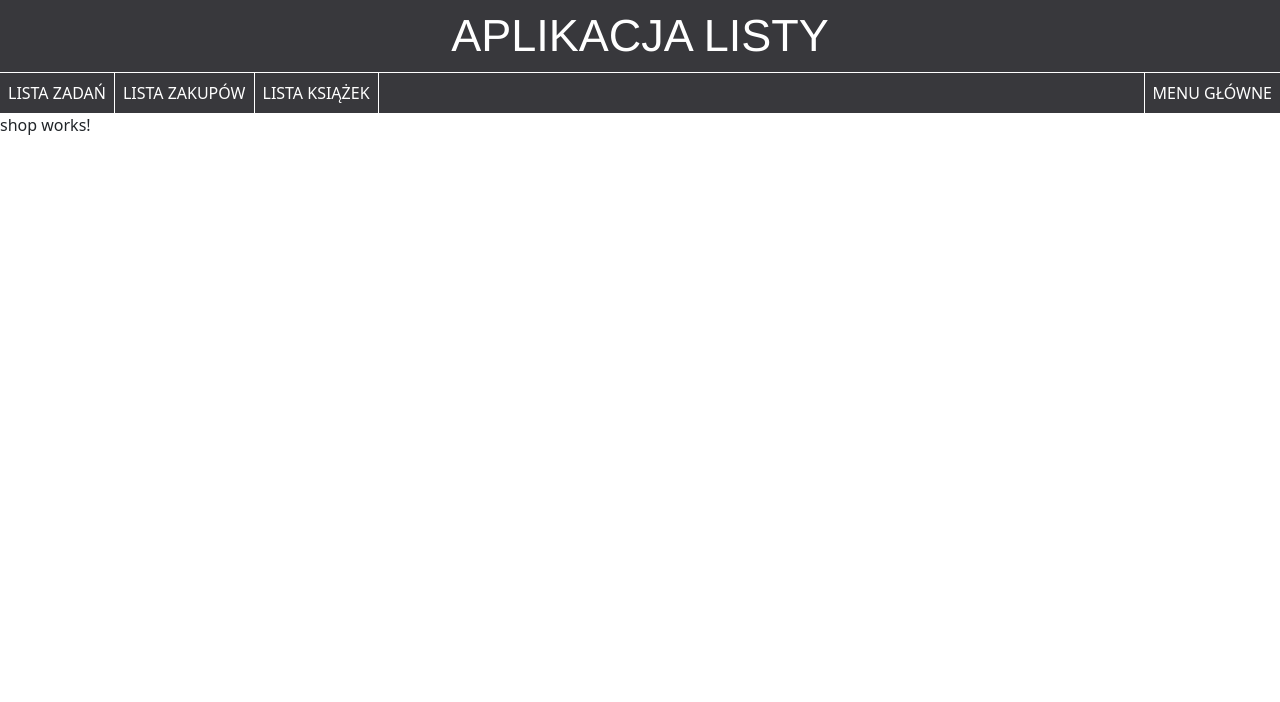
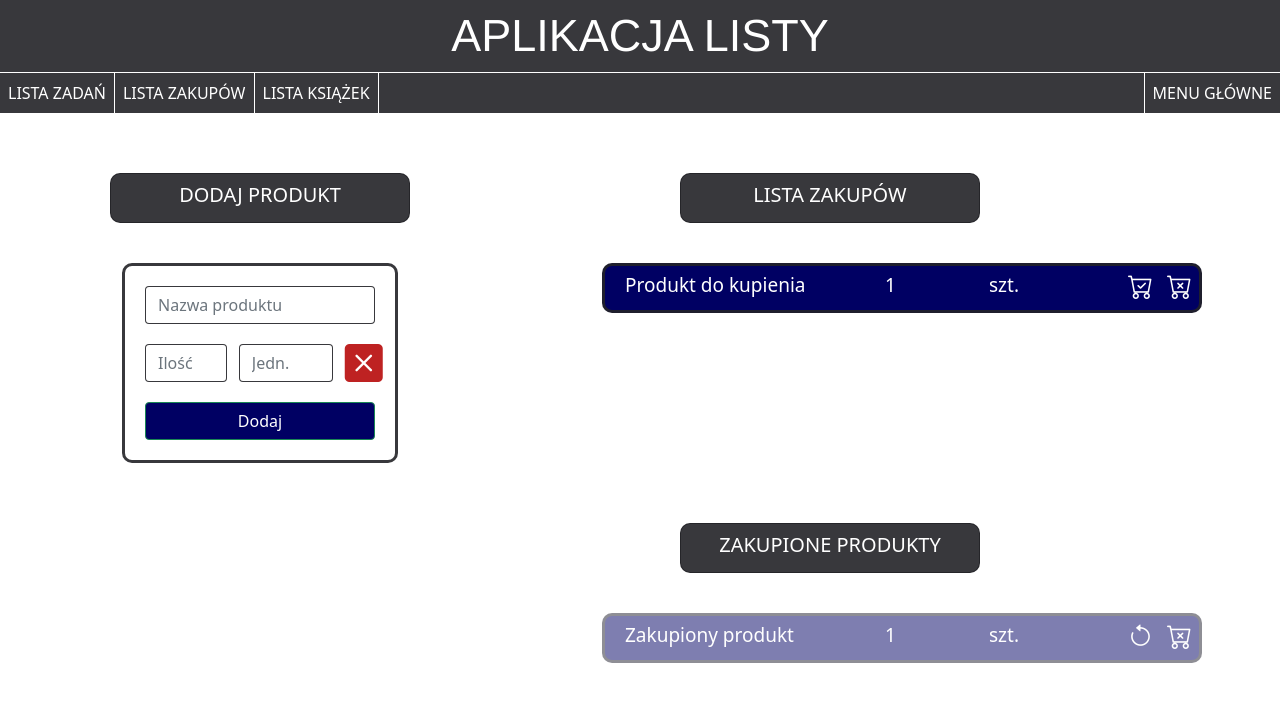
Before and after one commit to mkozien/toDoList, an Angular app: page /shopping-list in a window 1280 px wide. Shown: the top 702 px of the page. Built offline with nearby package versions, Linux system fonts and the light colour scheme.

Commit message:
shop styling in progress

```diff
--- a/src/app/main-page/main-page.component.css
+++ b/src/app/main-page/main-page.component.css
@@ -20,8 +20,8 @@
 }
 
 #shop {
-  background-color: #be2222;
-  border: 1px solid #be2222;
+  background-color: #000063;
+  border: 1px solid #000063;
 }
 
 #books {
--- a/src/app/navbar/navbar.component.css
+++ b/src/app/navbar/navbar.component.css
@@ -25,7 +25,7 @@
 }
 
 #nav-shop:hover {
-    background-color: #be2222;
+    background-color: #000063;
     border: 2px solid white;
     cursor: pointer;
 }
@@ -37,7 +37,7 @@
 }
 
 #nav-main:hover {
-    background-color: #000063;
+    background-color: #be2222;
     border: 2px solid white;
     cursor: pointer;
 }
--- a/src/app/shop/shop.component.css
+++ b/src/app/shop/shop.component.css
@@ -0,0 +1,149 @@
+#top-row,
+#bottom-row {
+  position: relative;
+  top: 40px;
+}
+
+.item-title {
+  height: 50px;
+  width: 300px;
+  line-height: 42px;
+  background-color: rgba(35, 35, 39, 0.9);
+  border: 1px solid rgba(35, 35, 39, 0.9);
+  border-radius: 10px;
+  text-align: center;
+  margin: 20px auto 40px;
+}
+
+.item-title-text {
+  font-size: 20px;
+  color: white;
+}
+
+.add-item-form {
+  margin: 40px;
+  padding: 20px;
+  border: 3px solid rgba(35, 35, 39, 0.9);
+  border-radius: 10px;
+}
+
+input[type="text"] {
+  border: 1px solid rgba(35, 35, 39, 0.9);
+  margin-bottom: 20px;
+}
+
+#small-input-div {
+  padding-left: 0;
+}
+
+.small-input {
+  max-width: 100px;
+}
+
+.reset-button {
+  height: 38px;
+  width: 38px;
+  line-height: 30px;
+  padding: 0;
+}
+
+.reset-icon {
+  color: #be2222;
+  font-size: 38px;
+  margin-left: 0;
+  margin-bottom: 20px;
+}
+
+.reset-icon:hover {
+  color: #740202;
+  cursor: pointer;
+}
+
+.add-button-div {
+  text-align: center;
+}
+
+.add-button {
+  background-color: #000063;
+  width: 100%;
+}
+
+.add-button:hover {
+  padding: 5px 11px;
+  font-weight: bold;
+  font-size: 18px;
+  border: 3px solid rgba(35, 35, 39, 0.9);
+}
+
+.tasks-div {
+  width: 600px;
+  margin: 20px 140px;
+  border: 3px solid rgba(35, 35, 39, 0.9);
+  border-radius: 10px;
+  background-color: #000063;
+}
+
+.pending-task,
+.done-task {
+  height: 44px;
+  width: 600px;
+  line-height: 34px;
+  border-radius: 10px;
+}
+
+pending-task-div,
+.done-task-div {
+  width: 40px;
+  height: 40px;
+  margin: 0;
+}
+
+.pending-task-text,
+.done-task-text {
+  max-width: 400px;
+  display: inline-block;
+  vertical-align: middle;
+  line-height: normal;
+  margin: 0px 20px;
+  font-size: 19px;
+  color: white;
+}
+
+.pending-task-icon-div,
+.done-task-icon-div {
+  width: 150px;
+  height: 40px;
+  line-height: 40px;
+  margin: 0;
+}
+
+.pending-task-icon,
+.done-task-icon {
+  display: inline-block;
+  vertical-align: middle;
+  line-height: normal;
+}
+
+.task-icon-div {
+  height: 40px;
+  text-align: right;
+}
+
+.task-icon {
+  font-size: 25px;
+  margin: 7px;
+  color: white;
+}
+
+.task-icon:hover {
+  font-size: 30px;
+  background-color: rgba(108, 108, 114, 0.9);
+  padding-bottom: 3px;
+  border: 2px solid rgba(108, 108, 114, 0.9);
+  border-radius: 5px;
+  cursor: pointer;
+}
+
+.marked-as-done {
+  opacity: 0.5;
+}
--- a/src/app/shop/shop.component.html
+++ b/src/app/shop/shop.component.html
@@ -1,2 +1,98 @@
 <app-navbar></app-navbar>
-<p>shop works!</p>
+<div class="container">
+    <div class="row" id="top-row">
+        <div class="col-4">
+            <div class="item-title">
+                <div class="item-title-text">DODAJ PRODUKT</div>
+            </div>
+            <div class="add-item-form">
+                <form class="form-container">
+                    <div class="form-group">
+                        <input type="text" class="form-control" placeholder="Nazwa produktu" name="name" ngModel
+                            required>
+                    </div>
+                    <div class="row">
+                        <div class="col-5">
+                            <div class="form-group">
+                                <input type="text" class="form-control small-input" placeholder="Ilość" name="name" ngModel
+                                    required>
+                            </div>
+                        </div>
+                        <div class="col-5" id="small-input-div">
+                            <div class="form-group">
+                                <input type="text" class="form-control small-input" placeholder="Jedn." name="name" ngModel
+                                    required>
+                            </div>
+                        </div>
+                        <div class="col-2 reset-button">
+                            <span class="bi bi-x-square-fill reset-icon"></span>
+                        </div>
+                    </div>
+                    <div class="add-button-div">
+                        <button type="submit" class="btn btn-success add-button">Dodaj</button>
+                    </div>
+                </form>
+            </div>
+        </div>
+        <div class="col-8">
+            <div class="item-title">
+                <div class="item-title-text">LISTA ZAKUPÓW</div>
+            </div>
+            <div>
+                <div class="tasks-div">
+                    <div class="pending-task">
+                        <div class="row">
+                            <div class="col-5 pending-task-div">
+                                <div class="pending-task-text">Produkt do kupienia</div>
+                            </div>
+                            <div class="col-2 pending-task-div">
+                                <div class="pending-task-text">1</div>
+                            </div>
+                            <div class="col-2 pending-task-div">
+                                <div class="pending-task-text">szt.</div>
+                            </div>
+                            <div class="col-3 pending-task-icon-div">
+                                <div class="task-icon-div">
+                                    <span class="bi bi-cart-check task-icon"></span>
+                                    <span class="bi bi-cart-x task-icon"></span>
+                                </div>
+                            </div>
+                        </div>
+                    </div>
+                </div>
+            </div>
+        </div>
+    </div>
+    <div class="row" id="bottom-row">
+        <div class="col-4">
+        </div>
+        <div class="col-8">
+            <div class="item-title">
+                <div class="item-title-text">ZAKUPIONE PRODUKTY</div>
+            </div>
+            <div>
+                <div class="tasks-div marked-as-done">
+                    <div class="done-task">
+                        <div class="row">
+                            <div class="col-5 pending-task-div">
+                                <div class="pending-task-text">Zakupiony produkt</div>
+                            </div>
+                            <div class="col-2 pending-task-div">
+                                <div class="pending-task-text">1</div>
+                            </div>
+                            <div class="col-2 pending-task-div">
+                                <div class="pending-task-text">szt.</div>
+                            </div>
+                            <div class="col-3 pending-task-icon-div">
+                                <div class="task-icon-div">
+                                    <span class="bi bi-arrow-counterclockwise task-icon"></span>
+                                    <span class="bi bi-cart-x task-icon"></span>
+                                </div>
+                            </div>
+                        </div>
+                    </div>
+                </div>
+            </div>
+        </div>
+    </div>
+</div>
```
